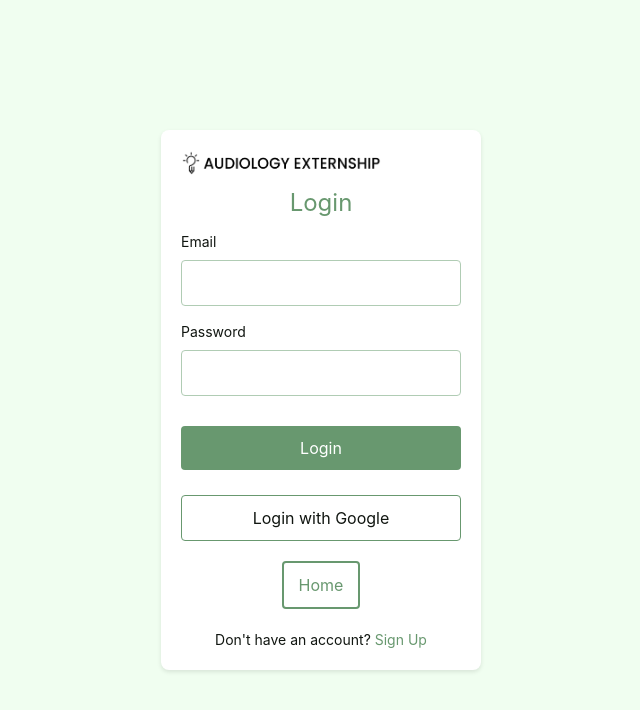
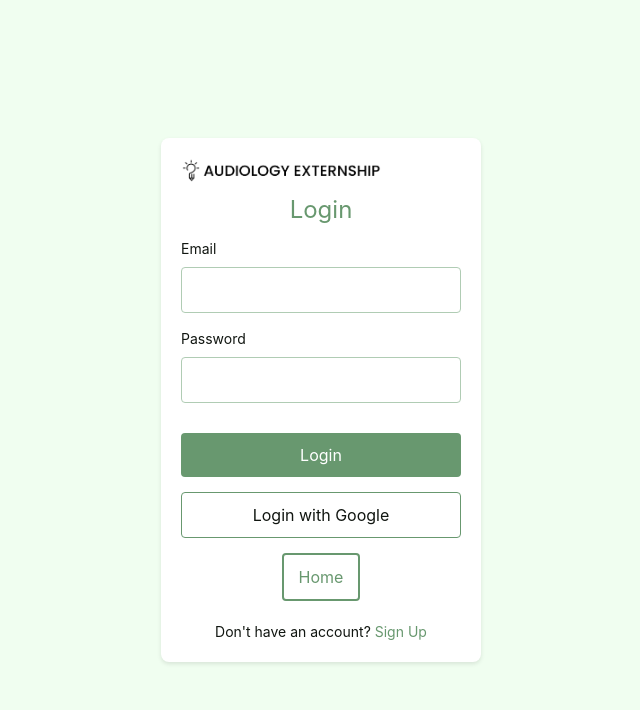
Before and after one commit to austindusa/Code-Enjoyers-Senior-Project, a React (Create React App) app: page /login in a window 1280 px wide. Shown: the top 710 px of the page, without its empty margins (319-959 px from the left). Built offline with nearby package versions, Linux system fonts and the light colour scheme; no server answers; what survey-core would draw is missing.

Commit message:
Small CSS changes

```diff
--- a/src/components/SignInForm.module.css
+++ b/src/components/SignInForm.module.css
@@ -66,7 +66,6 @@
   background-color: white;
   color: #111611; /* Text color from colors.js */
   padding: 10px 0;
-  margin-top: 10px;
   border: 1px solid #68986f; /* Primary color from colors.js */
   text-align: center;
   display: block;
@@ -107,7 +106,7 @@
   border: 2px solid #68986f; /* Border color from colors.js */
   border-radius: 4px; /* Rounded corners */
   cursor: pointer; /* Cursor to pointer */
-  margin-top: 20px; /* Space above the button */
+  margin-top: 15px; /* Space above the button */
   text-decoration: none; /* No underline */
   display: inline-block; /* Allows margin to work properly */
   transition: background-color 0.3s, color 0.3s; /* Smooth transition for hover effect */
--- a/src/components/SignUpForm.module.css
+++ b/src/components/SignUpForm.module.css
@@ -86,7 +86,6 @@ body {
   width: 100%;
   text-align: center;
   display: block;
-  margin-bottom: 15px;
   text-decoration: none; /* Remove underline from anchor tags */
 }
 
@@ -126,7 +125,7 @@ body {
   border: 2px solid #68986f; /* Border color from colors.js */
   border-radius: 4px; /* Rounded corners */
   cursor: pointer; /* Cursor to pointer */
-  margin-top: 20px; /* Space above the button */
+  margin-top: 15px; /* Space above the button */
   text-decoration: none; /* No underline */
   display: inline-block; /* Allows margin to work properly */
   transition: background-color 0.3s, color 0.3s; /* Smooth transition for hover effect */
```
